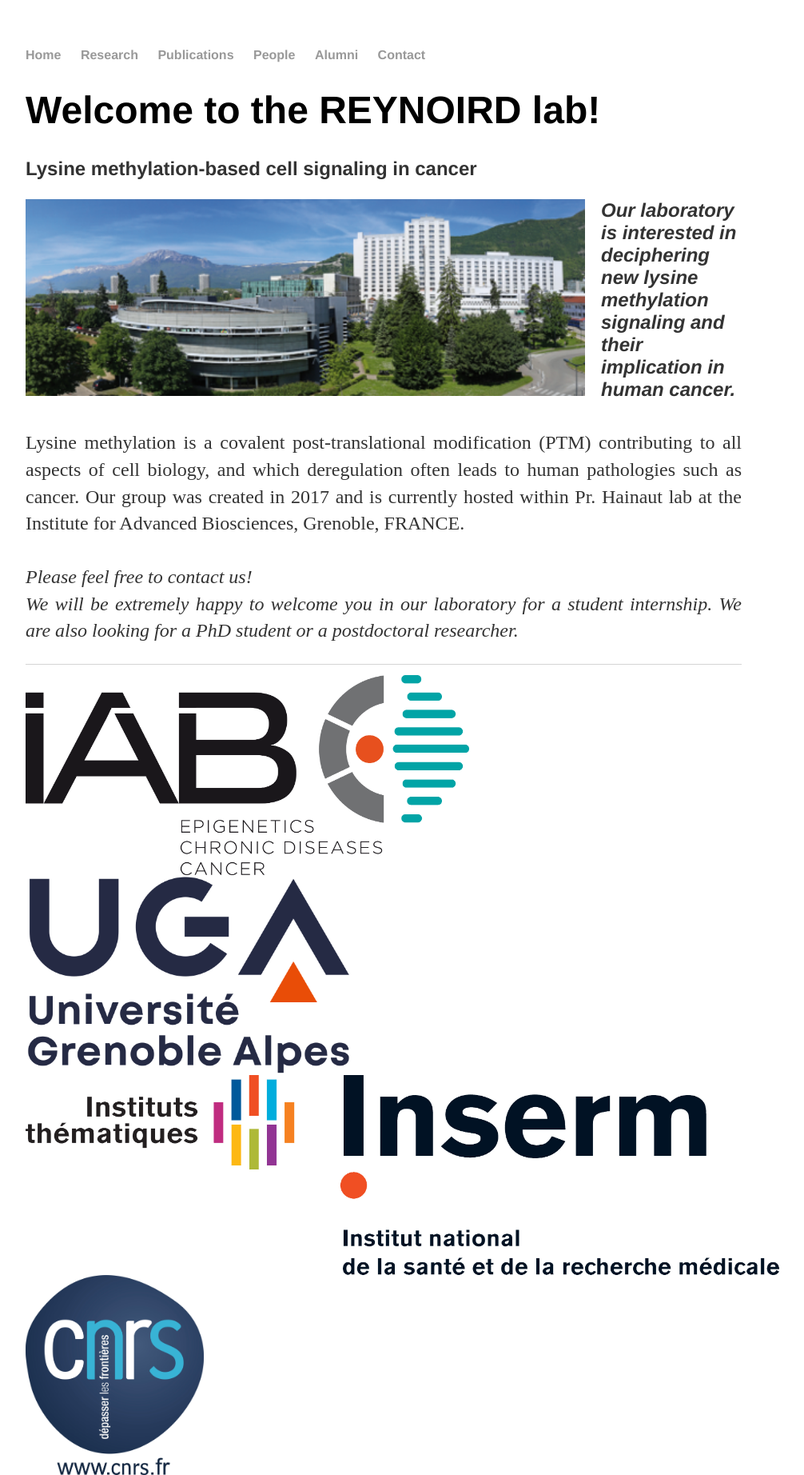
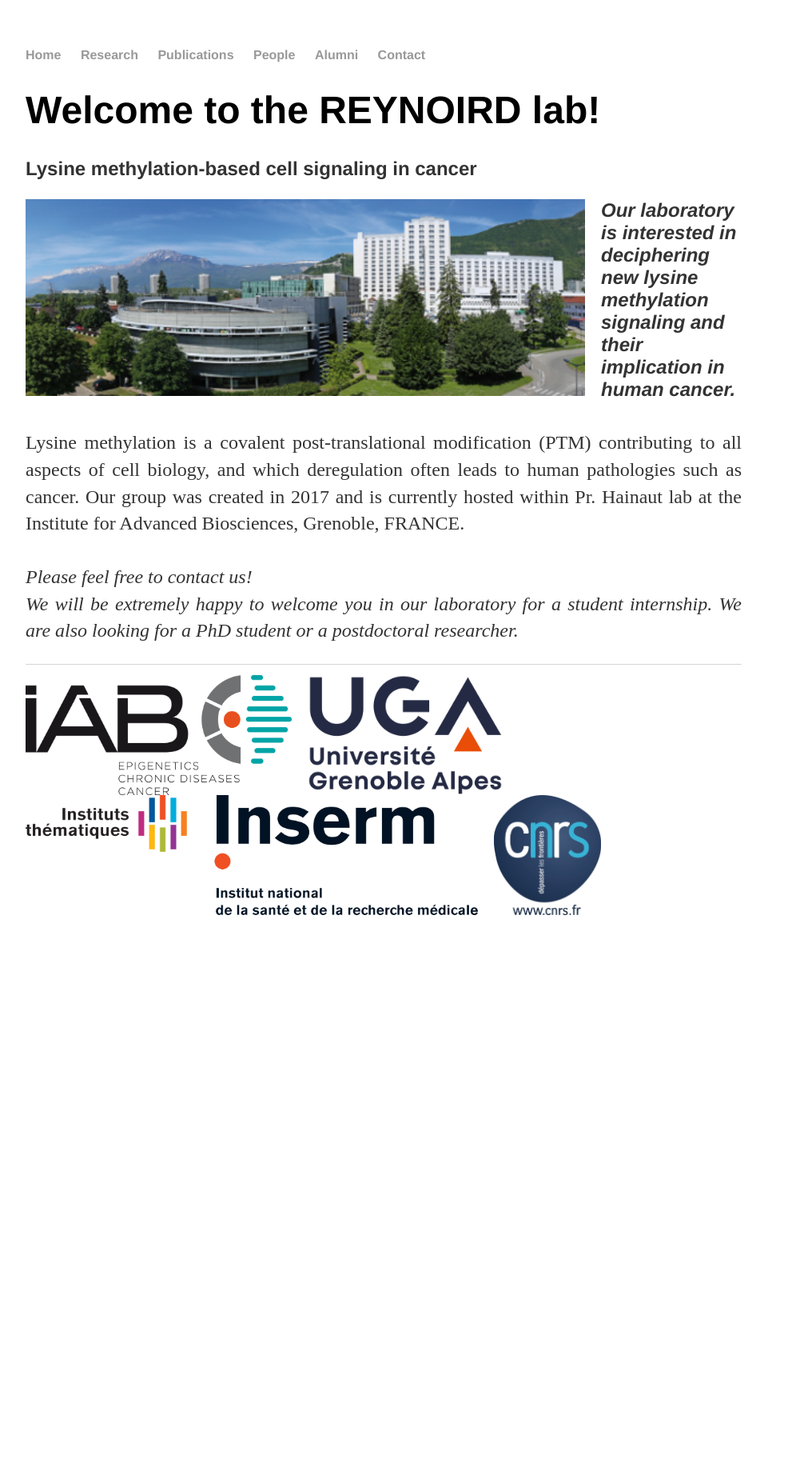
Before and after one commit to Reynoird-Lab/Reynoird-lab.github.io, a Jekyll site: the page built from index.html, in a window 1280 px wide. Shown: the whole page at 80% size, without its empty margins (160-1166 px from the left). Built offline with Jekyll 4.4.1, drawn with Linux system fonts in a browser that asks for light colours; Markdown is read by kramdown in place of the engine named in the settings; after the commit the page ends 1144 px from its top, so only the background shows below that.

Commit message:
Update default.html

```diff
--- a/_layouts/default.html
+++ b/_layouts/default.html
@@ -24,10 +24,10 @@
 			<footer>
 	    		<ul>
 	        		<li>
-	        			<a href="https://iab.univ-grenoble-alpes.fr/?language=en"> <img alt="IAB" src="https://reynoird-lab.github.io/Images/IAB%20logo%20coul.png" align="left" style="margin: 0px 20px 0px 0px;" height="250"></a>
-					<a href="https://univ-grenoble-alpes.fr/english"> <img alt="UGA" src="https://reynoird-lab.github.io/Images/UGA.png" style="margin: 0px 20px 0px 0px;" align="left" height="250"></a>
-					<img alt="INSERM" src="https://reynoird-lab.github.io/Images/logo_inserm.jpg" align="left" style="margin: 0px 20px 0px 0px;" height="250">
-					<img alt="CNRS" src="https://reynoird-lab.github.io/Images/logo_cnrs.jpg" align="left" style="margin: 0px 20px 0px 0px;" height="250">
+	        			<a href="https://iab.univ-grenoble-alpes.fr/?language=en"> <img alt="IAB" src="https://reynoird-lab.github.io/Images/IAB%20logo%20coul.png" align="left" style="margin: 0px 20px 0px 0px;" height="150"></a>
+					<a href="https://univ-grenoble-alpes.fr/english"> <img alt="UGA" src="https://reynoird-lab.github.io/Images/UGA.png" style="margin: 0px 20px 0px 0px;" align="left" height="150"></a>
+					<img alt="INSERM" src="https://reynoird-lab.github.io/Images/logo_inserm.jpg" align="left" style="margin: 0px 20px 0px 0px;" height="150">
+					<img alt="CNRS" src="https://reynoird-lab.github.io/Images/logo_cnrs.jpg" align="left" style="margin: 0px 20px 0px 0px;" height="150">
 				</li>
 				</ul>
 			</footer>
```
